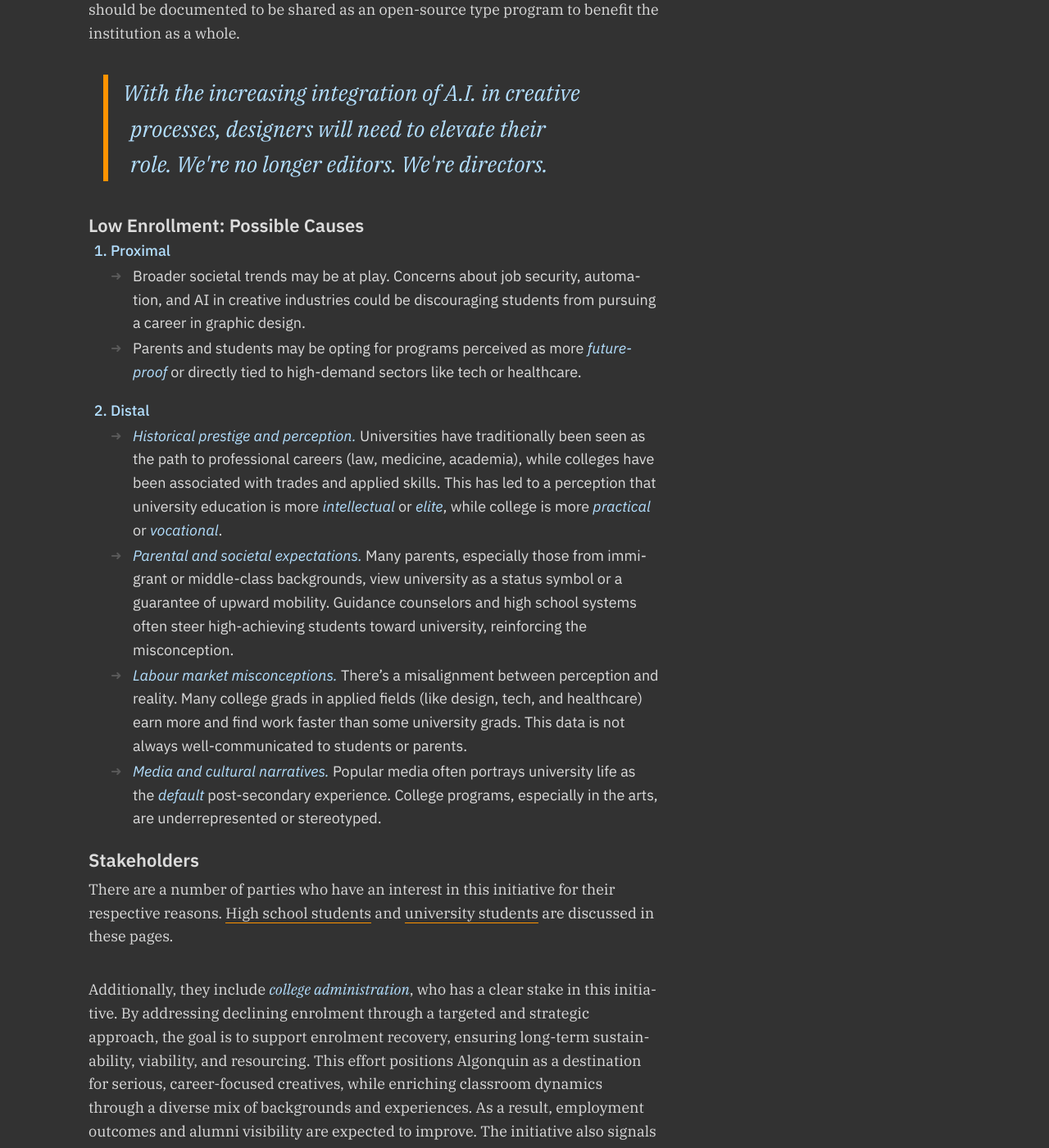
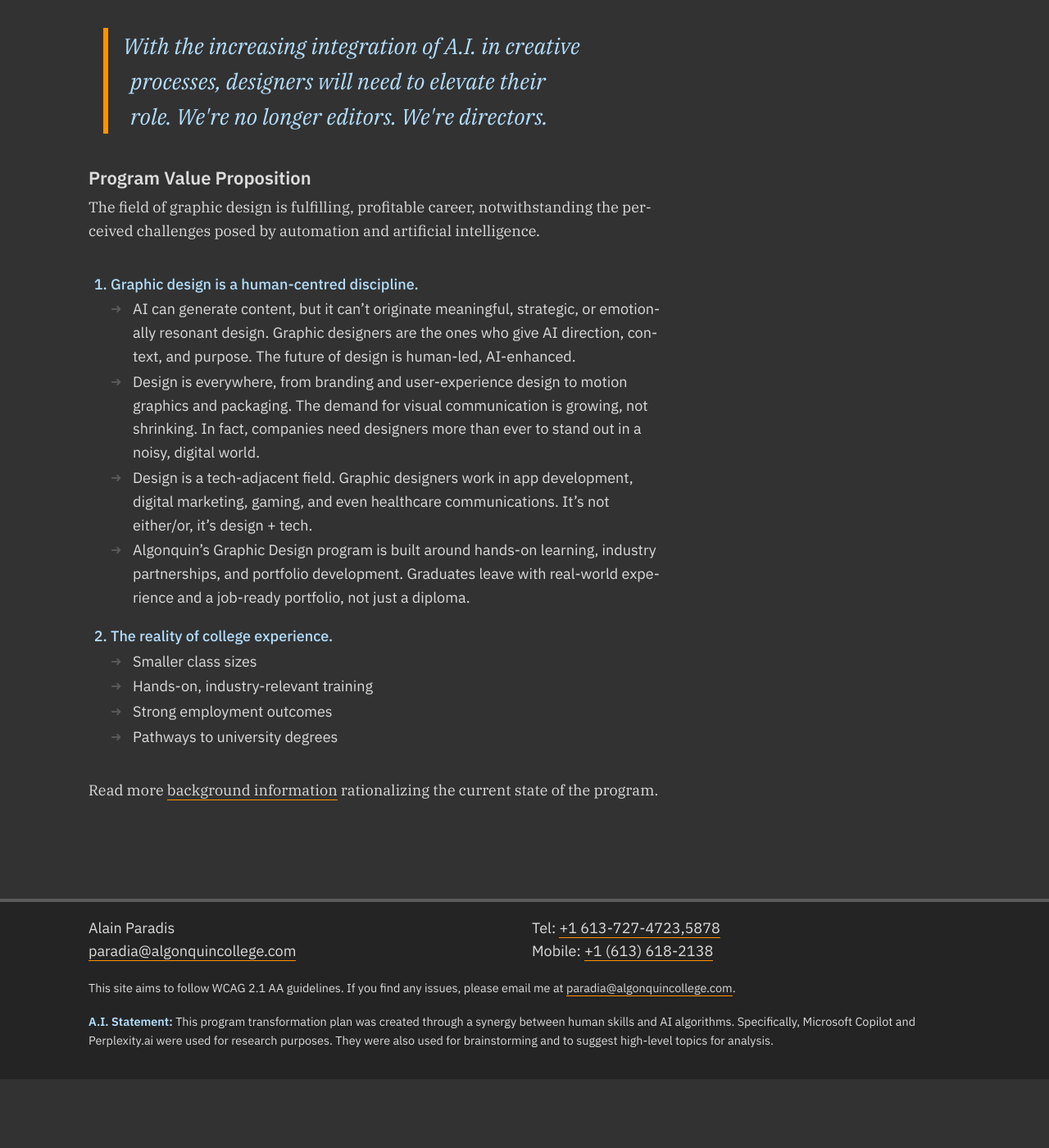
Before and after one commit to AlainParadis/program-transformation, a Jekyll site: the page built from index.md, in a window 1280 px wide and 1400 px high, scrolled down 631 px. Shown: the whole window at 82% size. Built offline with Jekyll 4.4.1, drawn with Linux system fonts in a browser that asks for light colours; after the commit the page ends 1947 px from its top, so only the background shows below that; some of the changed text lies outside the part shown.

Commit message:
move content to their own pages

```diff
--- a/index.md
+++ b/index.md
@@ -5,7 +5,7 @@ title: Home
 order: 0
 ---
 <p>
-	This document contains high-level blue-sky ideas to address the falling registration numbers in the Graphic Design program at Algonquin College. It proposes a new, more nimble posture, with what may be un-traditional approaches to credentialing and program promotion. This plan aims to appeal to a broader audience by proposing new, shorter, less costly credentials to address the challenging time and financial commitment of a three-year Ontario College Advanced Diploma. It also speaks to concerns related to automation and artificial intelligence in the creative design sector.
+	This site contains notes on planning potential program changes and documenting program promotion ideas for the Graphic Design program at Algonquin College. It aims to address falling registration numbers in the short term. In the long term, it proposes structural changes to the Program of Study to ensure its continued viability. It also speaks to concerns related to automation and artificial intelligence in the creative design sector.
 </p>
 <blockquote>
 	“The future of design is human-led, AI-enhanced.”
@@ -16,38 +16,6 @@ order: 0
 <blockquote>
 	With the increasing integration of A.I. in creative processes, designers will need to elevate their role. We're no longer editors. We're directors.
 </blockquote>
-<h4>
-	Low Enrollment: Possible Causes
-</h4>
-<ol>
-	<li>Proximal</li>
-	<ul>
-		<li>Broader societal trends may be at play. Concerns about job security, automation, and AI in creative industries could be discouraging students from pursuing a career in graphic design.</li>
-		<li>Parents and students may be opting for programs perceived as more <em>future-proof</em> or directly tied to high-demand sectors like tech or healthcare.</li>
-	</ul>
-	<li>Distal</li>
-	<ul>
-		<li><em>Historical prestige and perception.</em> Universities have traditionally been seen as the path to professional careers (law, medicine, academia), while colleges have been associated with trades and applied skills. This has led to a perception that university education is more <em>intellectual</em> or <em>elite</em>, while college is more <em>practical</em> or <em>vocational</em>.</li>
-		<li><em>Parental and societal expectations.</em> Many parents, especially those from immigrant or middle-class backgrounds, view university as a status symbol or a guarantee of upward mobility. Guidance counselors and high school systems often steer high-achieving students toward university, reinforcing the misconception.</li>
-		<li><em>Labour market misconceptions.</em> There’s a misalignment between perception and reality. Many college grads in applied fields (like design, tech, and healthcare) earn more and find work faster than some university grads. This data is not always well-communicated to students or parents.</li>
-		<li><em>Media and cultural narratives.</em> Popular media often portrays university life as the <em>default</em> post-secondary experience. College programs, especially in the arts, are underrepresented or stereotyped.</li>
-	</ul>
-</ol>
-<h4>
-	Stakeholders
-</h4>
-<p>
-	There are a number of parties who have an interest in this initiative for their respective reasons. <a href="highschool.html">High school students</a> and <a href="university.html">university students</a> are discussed in these pages.
-</p>
-<p>
-	Additionally, they include <em>college administration</em>, who has a clear stake in this initiative. By addressing declining enrolment through a targeted and strategic approach, the goal is to support enrolment recovery, ensuring long-term sustainability, viability, and resourcing. This effort positions Algonquin as a destination for serious, career-focused creatives, while enriching classroom dynamics through a diverse mix of backgrounds and experiences. As a result, employment outcomes and alumni visibility are expected to improve. The initiative also signals a proactive response to sector-wide challenges, including concerns about artificial intelligence and shifting funding models. Importantly, it boosts internal morale by providing faculty and staff with a focused plan and renewed momentum in recruitment efforts.
-</p>
-<p>
-	<em>Prospective students’ parents</em> want to know their child is choosing a path that leads to both personal growth and professional success. The program offers hands-on, career-focused training that prepares students for real opportunities in branding, motion graphics, user experience design, and more. With a strong emphasis on employability, portfolio development, and industry connections, the program helps creative students turn their passion into a stable, fulfilling career.
-</p>
-<p>
-	<em>Algonquin Graphic Design faculty</em> benefit directly from a healthy and growing enrollment. It ensures program sustainability, protects teaching resources, and supports a vibrant learning environment. More students mean more diverse perspectives, stronger classroom engagement, and greater opportunities to showcase the program’s impact. A well-supported initiative also reinforces the value of design education and boosts morale across the department.
-</p>
 <h4>
 	Program Value Proposition
 </h4>
@@ -70,3 +38,6 @@ order: 0
 		<li> Pathways to university degrees</li>
 	</ul>
 </ol>
+<p>
+    Read more <a href="background.html">background information</a> rationalizing the current state of the program.
+</p>
```
